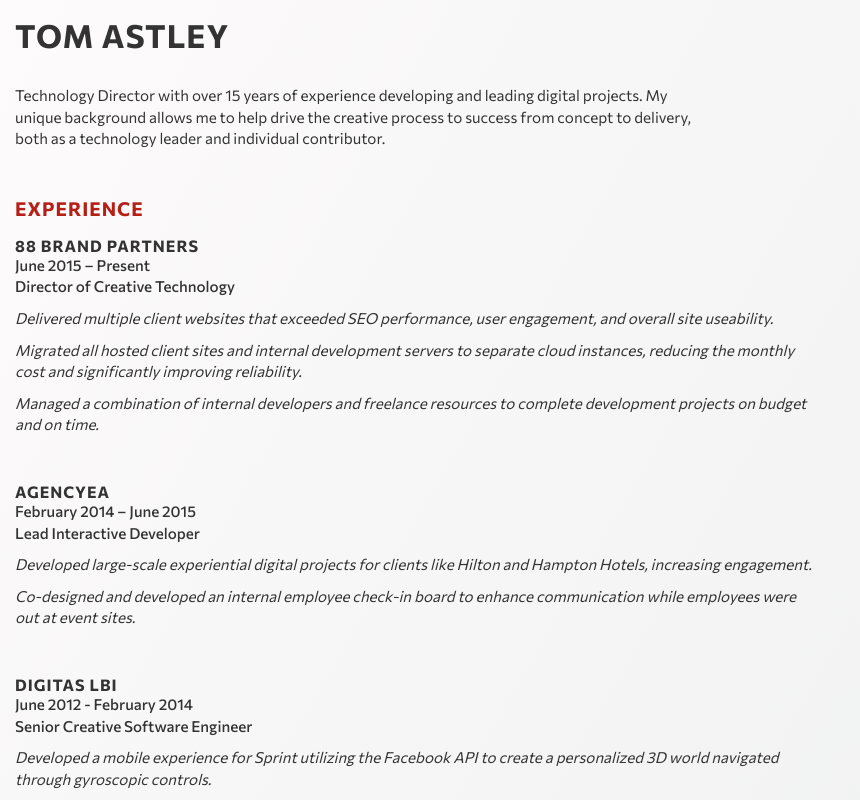
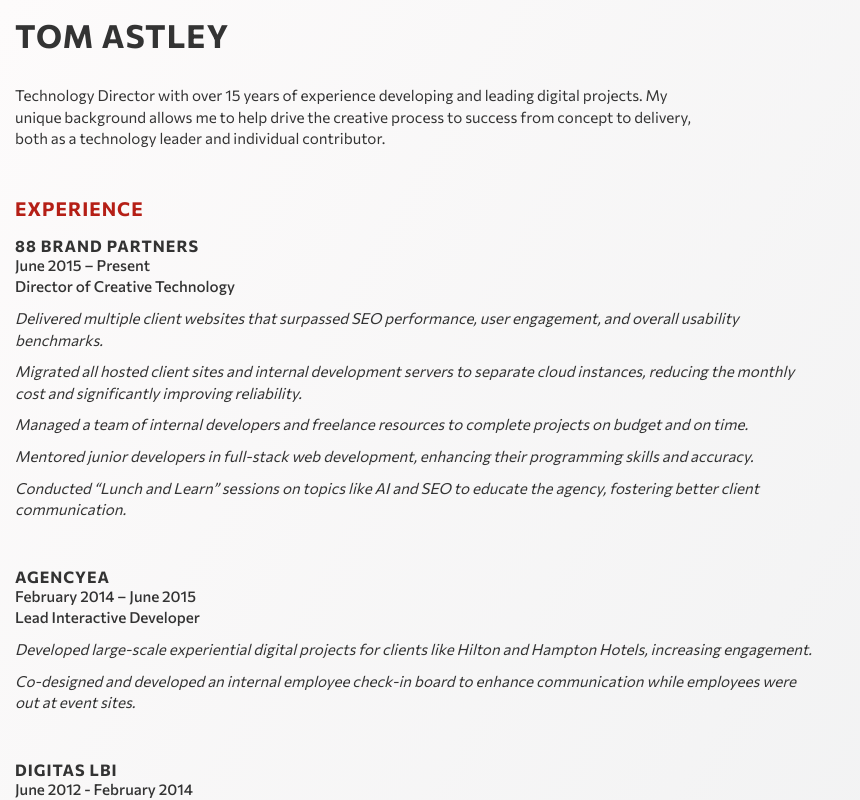
Before and after one commit to TomAstley/tomastley.co, a Next.js app: page / in a window 1280 px wide. Shown: the top 800 px of the page, without its empty margins (0-860 px from the left). Built offline with nearby package versions, Linux system fonts and the light colour scheme.

Commit message:
version 2024, no job

```diff
--- a/src/app/page.js
+++ b/src/app/page.js
@@ -16,8 +16,10 @@ export default function Home() {
 
         <section>
           <p style={{ maxWidth: "700px" }}>
-            Technology Director with over 15 years of experience developing and leading digital projects. My unique background allows me to
-            help drive the creative process to success from concept to delivery, both as a technology leader and individual contributor.
+            Technology Director with over 15 years of experience developing and
+            leading digital projects. My unique background allows me to help
+            drive the creative process to success from concept to delivery, both
+            as a technology leader and individual contributor.
           </p>
         </section>
 
@@ -34,19 +36,35 @@ export default function Home() {
               <BulletList>
                 <li>
                   <span>
-                    Delivered multiple client websites that exceeded SEO performance, user engagement, and overall site useability.
+                    Delivered multiple client websites that surpassed SEO
+                    performance, user engagement, and overall usability
+                    benchmarks.
                   </span>
                 </li>
                 <li>
                   <span>
-                    Migrated all hosted client sites and internal development servers to separate cloud instances, reducing the monthly cost
-                    and significantly improving reliability.
+                    Migrated all hosted client sites and internal development
+                    servers to separate cloud instances, reducing the monthly
+                    cost and significantly improving reliability.
                   </span>
                 </li>
                 <li>
                   <span>
-                    Managed a combination of internal developers and freelance resources to complete development projects on budget and on
-                    time.
+                    Managed a team of internal developers and freelance
+                    resources to complete projects on budget and on time.
+                  </span>
+                </li>
+                <li>
+                  <span>
+                    Mentored junior developers in full-stack web development,
+                    enhancing their programming skills and accuracy.
+                  </span>
+                </li>
+                <li>
+                  <span>
+                    Conducted “Lunch and Learn” sessions on topics like AI and
+                    SEO to educate the agency, fostering better client
+                    communication.
                   </span>
                 </li>
               </BulletList>
@@ -61,13 +79,16 @@ export default function Home() {
               <BulletList>
                 <li>
                   <span>
-                    Developed large-scale experiential digital projects for clients like Hilton and Hampton Hotels, increasing engagement.
+                    Developed large-scale experiential digital projects for
+                    clients like Hilton and Hampton Hotels, increasing
+                    engagement.
                   </span>
                 </li>
                 <li>
                   <span>
-                    Co-designed and developed an internal employee check-in board to enhance communication while employees were out at event
-                    sites.
+                    Co-designed and developed an internal employee check-in
+                    board to enhance communication while employees were out at
+                    event sites.
                   </span>
                 </li>
               </BulletList>
@@ -81,8 +102,9 @@ export default function Home() {
               <BulletList>
                 <li>
                   <span>
-                    Developed a mobile experience for Sprint utilizing the Facebook API to create a personalized 3D world navigated through
-                    gyroscopic controls.
+                    Developed a mobile experience for Sprint utilizing the
+                    Facebook API to create a personalized 3D world navigated
+                    through gyroscopic controls.
                   </span>
                 </li>
               </BulletList>
@@ -95,13 +117,15 @@ export default function Home() {
               </Company>
               <BulletList>
                 <li>
-                  <span>Developed rich media ads and immersive flash-based websites for Huggies, Dove, CDW, and Oscar Mayer.</span>
+                  <span>
+                    Developed rich media ads and immersive flash-based websites
+                    for Huggies, Dove, CDW, and Oscar Mayer.
+                  </span>
                 </li>
               </BulletList>
             </div>
           </Grid>
         </section>
-
 
         <section>
           <h2>Management Skills</h2>
@@ -191,7 +215,11 @@ export default function Home() {
 
         <section>
           <FlexRow width="60px" styles={{ "justify-content": "space-between" }}>
-            <Link aria-label="LinkedIn Profile" href="https://www.linkedin.com/in/tom-astley/" target="_blank">
+            <Link
+              aria-label="LinkedIn Profile"
+              href="https://www.linkedin.com/in/tom-astley/"
+              target="_blank"
+            >
               <LinkedInLogo />
             </Link>
             <Link aria-label="Email Address" href="mailto:tastley@gmail.com">
```
